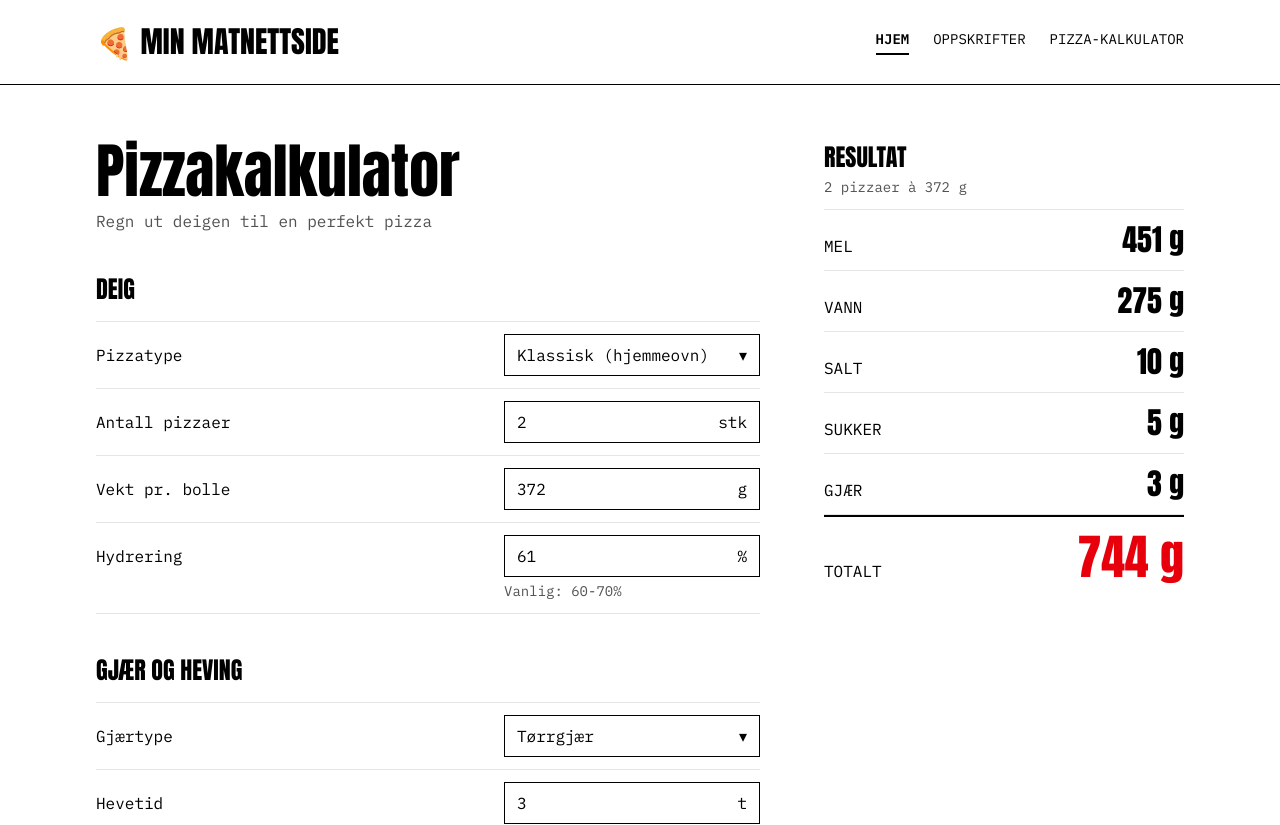
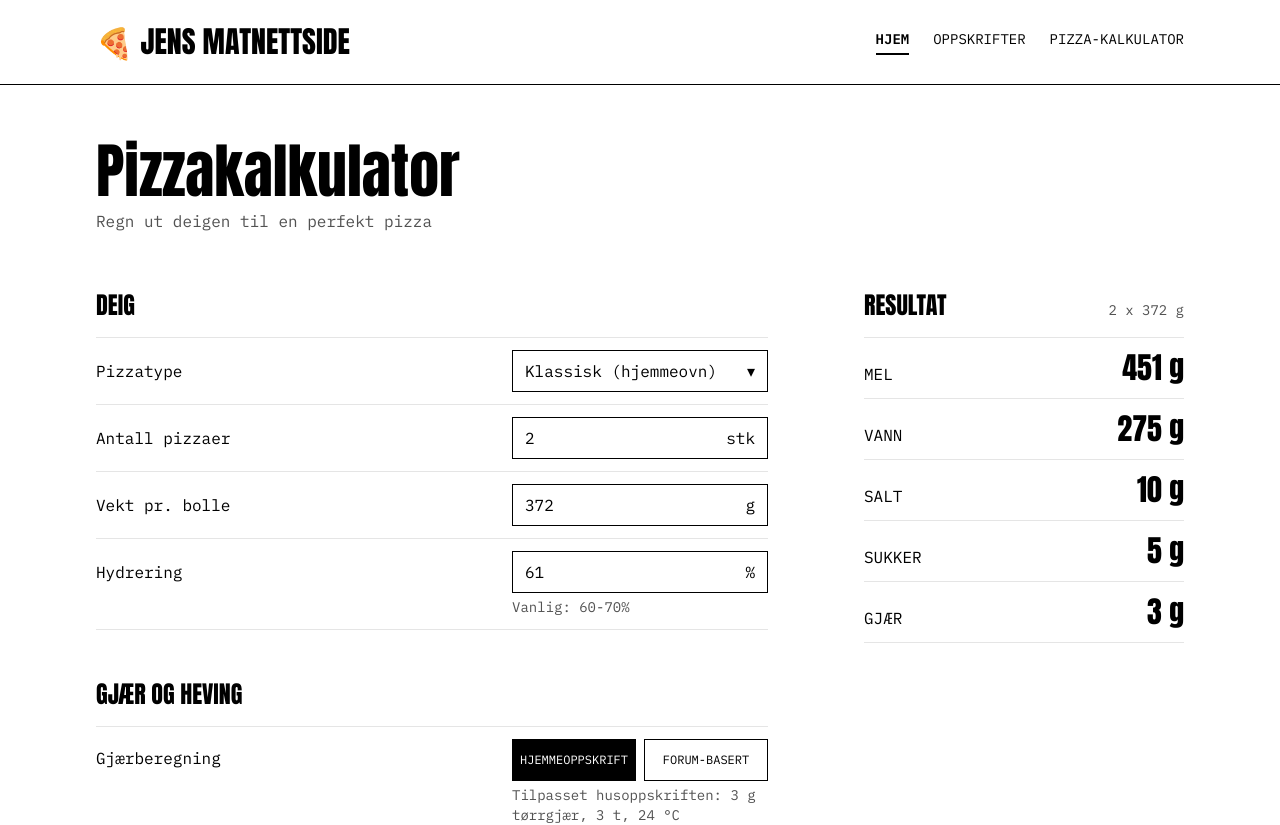
Before and after one commit to jensstat/jensmat, a React (Vite) app: page / in a window 1280 px wide. Shown: the top 825 px of the page. Built offline with nearby package versions, Linux system fonts and the light colour scheme.

Commit message:
Working yeast-calc

```diff
--- /dev/null
+++ b/src/components/ChoiceTags.tsx
@@ -0,0 +1,53 @@
+import { useId } from "react";
+import type { SelectOption } from "./SelectField";
+
+interface ChoiceTagsProps {
+  label: string;
+  options: SelectOption[];
+  value: string;
+  onChange: (value: string) => void;
+  hint?: string;
+}
+
+// A row of clickable tags where exactly one is chosen (like radio buttons).
+// Same layout as FieldCard: label left, tags right (16rem), optional hint below.
+//
+// Under the hood each tag is a real radio button, hidden with sr-only.
+// That way the keyboard (Tab + arrow keys) and screen readers work for free.
+function ChoiceTags({ label, options, value, onChange, hint }: ChoiceTagsProps) {
+  // useId makes an id that is unique on the page, even if the component is used twice.
+  // It connects the label to the group, and gives the radio buttons a shared name.
+  const id = useId();
+
+  return (
+    <div className="grid gap-1 py-3 sm:grid-cols-[1fr_16rem] sm:items-baseline sm:gap-6">
+      <span id={id}>{label}</span>
+      <span>
+        <span role="radiogroup" aria-labelledby={id} className="grid grid-cols-2 gap-2">
+          {options.map((option) => (
+            <label key={option.value} className="cursor-pointer">
+              <input
+                type="radio"
+                name={id}
+                value={option.value}
+                checked={value === option.value}
+                onChange={() => onChange(option.value)}
+                // peer: lets the span below change style when this radio is checked or focused.
+                className="peer sr-only"
+              />
+              {/* py-3: the same height as the input boxes (text-xs is smaller, so it needs more padding) */}
+              <span className="block border border-black px-1 py-3 text-center text-xs uppercase transition-colors hover:bg-neutral-100 peer-checked:bg-black peer-checked:text-white peer-focus-visible:ring-2 peer-focus-visible:ring-red-600">
+                {option.label}
+              </span>
+            </label>
+          ))}
+        </span>
+        {hint && (
+          <span className="mt-1 block text-sm text-neutral-600">{hint}</span>
+        )}
+      </span>
+    </div>
+  );
+}
+
+export default ChoiceTags;
--- a/src/components/Header.tsx
+++ b/src/components/Header.tsx
@@ -25,7 +25,7 @@ function Header() {
           onClick={() => setActiveLink("Hjem")}
           className="font-display text-2xl uppercase md:text-3xl"
         >
-          🍕 Min matnettside
+          🍕 Jens matnettside
         </a>
 
         <nav className="flex gap-6 font-mono text-sm uppercase">
@@ -44,9 +44,7 @@ function Header() {
                 // {` `} = a template string: normal classes + ${...} picks extra classes.
                 // Inactive links get a transparent border so the text doesn't move when clicked.
                 className={`border-b-2 pb-1 transition-colors hover:text-red-600 ${
-                  isActive
-                    ? "border-black font-semibold"
-                    : "border-transparent"
+                  isActive ? "border-black font-semibold" : "border-transparent"
                 }`}
               >
                 {link.label}
--- a/src/components/ResultPanel.tsx
+++ b/src/components/ResultPanel.tsx
@@ -14,44 +14,38 @@ interface ResultPanelProps {
 // From lg: a plain list like the fields on the left, sticky while you scroll.
 // The lg: classes "undo" the black box, so both looks share the same markup.
 function ResultPanel({ rows, pizzaCount, ballWeight }: ResultPanelProps) {
-  // The total is the sum of all rows, so it can never disagree with them.
-  // reduce walks through the list and carries a running sum, starting at 0.
-  // Rounded to whole grams: the yeast row can have a decimal, and half a gram doesn't matter for the total.
-  const totalGrams = Math.round(rows.reduce((sum, row) => sum + row.grams, 0));
-
   return (
     // self-start: without it the box stretches to the full height of the
     // grid row, and sticky has nowhere to move.
     <aside className="bg-black p-6 text-white lg:sticky lg:top-28 lg:self-start lg:bg-transparent lg:p-0 lg:text-black">
+      <div className="flex items-baseline justify-between gap-4">
         <h2 className="font-display text-2xl uppercase">Resultat</h2>
-      <p className="mt-1 text-sm text-neutral-400 lg:text-neutral-600">
-        {pizzaCount} pizzaer à {ballWeight} g
+        <p className="text-sm text-neutral-400 lg:text-neutral-600">
+          {pizzaCount} x {ballWeight} g
         </p>
+      </div>
 
-      {/* The calculation returns no rows when a field is empty. */}
-      {rows.length === 0 && (
-        <p className="mt-6 text-sm">Fyll inn alle feltene for å se resultatet.</p>
-      )}
-
-      <dl className="mt-6 flex flex-col gap-3 lg:mt-3 lg:gap-0 lg:divide-y lg:divide-neutral-200 lg:border-y lg:border-neutral-200">
+      {/* The calculation returns no rows when a field is empty.
+          Then show a message instead of an empty list. */}
+      {rows.length === 0 ? (
+        <p className="mt-6 text-sm">
+          Fyll inn alle feltene for å se resultatet.
+        </p>
+      ) : (
+        <dl className="mt-6 flex flex-col gap-3 lg:mt-4 lg:gap-0 lg:divide-y lg:divide-neutral-200 lg:border-y lg:border-neutral-200">
           {rows.map((row) => (
             <div
               key={row.label}
               className="flex items-baseline justify-between lg:py-3"
             >
               <dt className="uppercase">{row.label}</dt>
-            <dd className="font-display text-4xl lg:text-3xl">{row.grams} g</dd>
+              <dd className="font-display text-4xl lg:text-3xl">
+                {row.grams} g
+              </dd>
             </div>
           ))}
         </dl>
-
-      {/* A thick line above the total, like the sum line on a receipt. */}
-      <div className="mt-6 flex items-baseline justify-between border-t border-white/30 pt-4 lg:mt-0 lg:border-t-2 lg:border-black">
-        <span className="uppercase">Totalt</span>
-        <span className="font-display text-5xl text-red-500 lg:text-red-600">
-          {totalGrams} g
-        </span>
-      </div>
+      )}
     </aside>
   );
 }
--- a/src/pages/PizzaCalculatorPage.tsx
+++ b/src/pages/PizzaCalculatorPage.tsx
@@ -1,10 +1,12 @@
 import { useState } from "react";
+import ChoiceTags from "../components/ChoiceTags";
 import FieldGroup from "../components/FieldGroup";
 import NumberField from "../components/NumberField";
 import ResultPanel from "../components/ResultPanel";
 import type { ResultRow } from "../components/ResultPanel";
 import SelectField from "../components/SelectField";
 import type { SelectOption } from "../components/SelectField";
+import { idyPercent, yeastStrength } from "../pizza/yeast";
 
 // Everything below is outside the component: it never changes,
 // so it doesn't need to be made again on every render.
@@ -23,6 +25,18 @@ const yeastOptions: SelectOption[] = [
   { value: "surdeig", label: "Surdeig" },
 ];
 
+// Two ways to work out the yeast amount (see idyPercent in pizza/yeast.ts).
+const yeastModelOptions: SelectOption[] = [
+  { value: "hjemme", label: "Hjemmeoppskrift" },
+  { value: "forum", label: "Forum-basert" },
+];
+
+// The hint under the tags explains the chosen way.
+const yeastModelHints: Record<string, string> = {
+  hjemme: "Tilpasset husoppskriften: 3 g tørrgjær, 3 t, 24 °C",
+  forum: "Basert på data fra Pizza Making Forum",
+};
+
 // All the settings on the page. One object instead of ten separate states,
 // so the whole set can be passed to the calculation in one go.
 interface PizzaSettings {
@@ -31,6 +45,7 @@ interface PizzaSettings {
   ballWeight: number;
   hydration: number;
   yeastType: string;
+  yeastModel: string;
   riseHours: number;
   riseTemp: number;
   salt: number;
@@ -48,28 +63,13 @@ const defaults: PizzaSettings = {
   ballWeight: 372, // (450 + 275 + 10 + 5 + 3) / 2 = 371.5
   hydration: 61, // 275 / 450
   yeastType: "tørr",
+  yeastModel: "hjemme", // gives the house recipe's 3 g
   riseHours: 3,
-  riseTemp: 20, // the recipe doesn't say; 3 h with this much yeast means room temperature
+  riseTemp: 24, // room temperature
   salt: 2.2, // 10 / 450
   sugar: 1.1, // 5 / 450
   oil: 0,
 };
-
-// How much yeast you need compared with fresh yeast.
-const yeastStrength: Record<string, number> = {
-  fersk: 1,
-  tørr: 1 / 3,
-  surdeig: 10, // rough guess in grams of starter. Sourdough really needs its own calculation later.
-};
-
-// Fresh yeast in % of the flour weight. A simple model, tuned to the house recipe
-// (3 h at 20 °C → 2 % fresh = 0.67 % dry = 3 g):
-// - double the time → half the yeast
-// - 10 °C colder → the yeast is half as fast → double the yeast
-function freshYeastPercent(hours: number, tempC: number) {
-  const speed = 2 ** ((tempC - 20) / 10);
-  return 6 / (hours * speed);
-}
 
 // Turns the settings into grams for each ingredient.
 // A "pure" function: the same settings always give the same result, and it doesn't touch React.
@@ -90,8 +90,10 @@ function calculateDough(s: PizzaSettings): ResultRow[] {
     return [];
   }
 
+  // The yeast amount comes from rise time, temperature and the chosen way of calculating (see pizza/yeast.ts).
   const yeastPercent =
-    freshYeastPercent(s.riseHours, s.riseTemp) * yeastStrength[s.yeastType];
+    idyPercent(s.riseHours, s.riseTemp, s.yeastModel) *
+    yeastStrength[s.yeastType];
 
   const totalDough = s.pizzaCount * s.ballWeight;
   // Everything is a % of the flour: flour × (100 % + all the other %) = total dough.
@@ -127,16 +129,19 @@ function PizzaCalculatorPage() {
   return (
     // The section fills <main> and carries the white background.
     // The inner div is centred with the same width and padding as the header, so they line up.
-    // Phones: one column. From lg: settings on the left, the result (360px) on the right.
     <section className="flex-1 bg-white font-mono">
-      <div className="mx-auto grid max-w-6xl gap-10 px-4 py-10 md:px-8 lg:grid-cols-[minmax(0,1fr)_360px] lg:gap-16 lg:py-14">
-        {/* Left column: the heading and the settings */}
-        <div>
+      <div className="mx-auto max-w-6xl px-4 py-10 md:px-8 lg:py-14">
+        {/* The heading spans both columns */}
         <h1 className="font-display text-5xl md:text-6xl">Pizzakalkulator</h1>
         <p className="mt-2 text-neutral-600">
           Regn ut deigen til en perfekt pizza
         </p>
-          <div className="mt-10 flex flex-col gap-10">
+
+        {/* Phones: one column. From lg: settings on the left, the result (320px) on the right.
+            Both columns start at the same height, so "Deig" and "Resultat" line up. */}
+        <div className="mt-10 grid gap-12 lg:mt-14 lg:grid-cols-[minmax(0,1fr)_320px] lg:gap-24">
+          {/* Left column: the settings */}
+          <div className="flex flex-col gap-12">
             <FieldGroup title="Deig">
               <SelectField
                 label="Pizzatype"
@@ -183,6 +188,15 @@ function PizzaCalculatorPage() {
             </FieldGroup>
 
             <FieldGroup title="Gjær og heving">
+              <ChoiceTags
+                label="Gjærberegning"
+                value={settings.yeastModel}
+                onChange={(value) =>
+                  setSettings({ ...settings, yeastModel: value })
+                }
+                options={yeastModelOptions}
+                hint={yeastModelHints[settings.yeastModel]}
+              />
               <SelectField
                 label="Gjærtype"
                 value={settings.yeastType}
@@ -213,7 +227,7 @@ function PizzaCalculatorPage() {
                 min={2}
                 max={30}
                 step={1}
-                hint="Kjøleskap: 4 °C, rom: 20 °C"
+                hint="Kjøleskap: 4 °C, rom: 24 °C"
               />
             </FieldGroup>
 
@@ -251,7 +265,6 @@ function PizzaCalculatorPage() {
               />
             </FieldGroup>
           </div>
-        </div>
 
           {/* Right column (under the settings on phones) */}
           <ResultPanel
@@ -260,6 +273,7 @@ function PizzaCalculatorPage() {
             ballWeight={settings.ballWeight}
           />
         </div>
+      </div>
     </section>
   );
 }
--- /dev/null
+++ b/src/pizza/yeast.ts
@@ -0,0 +1,131 @@
+// How much yeast a dough needs, based on rise time and temperature.
+//
+// All amounts here are instant dry yeast (IDY), in % of the flour weight.
+// Other yeast types are converted with yeastStrength at the bottom.
+//
+// The source of the data is TXCraig1's "Baker's yeast quantity prediction model"
+// on the Pizza Making Forum (pizzamaking.com, topic 26831), built from many home bakers' results.
+
+// ---------------------------------------------------------------------------
+// 1. Reference points: known answers, used to check the calculation.
+// ---------------------------------------------------------------------------
+
+export interface YeastReferencePoint {
+  hours: number;
+  tempC: number;
+  idyPercent: number;
+  source: string;
+}
+
+// Data points quoted from the table in the forum thread (temperatures converted from °F).
+export const referencePoints: YeastReferencePoint[] = [
+  { hours: 2, tempC: 18.3, idyPercent: 0.8, source: "Forum thread (65 °F)" },
+  { hours: 12, tempC: 27.2, idyPercent: 0.025, source: "Forum thread (81 °F)" },
+  { hours: 48, tempC: 17.8, idyPercent: 0.02, source: "Forum thread (64 °F)" },
+];
+
+// ---------------------------------------------------------------------------
+// 2. The table: real data, used first when it covers the settings.
+// ---------------------------------------------------------------------------
+
+// The rise times (hours) the table has columns for.
+export const tableHours: number[] = [];
+
+// One row per temperature, with an IDY % for each time in tableHours.
+// Empty until the data from the forum table is entered.
+export const yeastTable: { tempC: number; idyPercent: number[] }[] = [];
+
+// Straight line between two known points: where is y when x is between x0 and x1?
+function lerp(x: number, x0: number, x1: number, y0: number, y1: number) {
+  if (x1 === x0) return y0;
+  return y0 + ((y1 - y0) * (x - x0)) / (x1 - x0);
+}
+
+// The two neighbours in a sorted list that x lies between (as indexes).
+// Returns null if x is outside the list.
+function findNeighbours(values: number[], x: number): [number, number] | null {
+  if (values.length === 0 || x < values[0] || x > values[values.length - 1]) {
+    return null;
+  }
+  for (let i = 0; i < values.length - 1; i++) {
+    if (x <= values[i + 1]) return [i, i + 1];
+  }
+  return [values.length - 1, values.length - 1];
+}
+
+// Looks the amount up in the table, between the nearest times and temperatures.
+// Returns null when the settings are outside the table, so the formula can take over.
+export function idyPercentFromTable(hours: number, tempC: number): number | null {
+  const timeIdx = findNeighbours(tableHours, hours);
+  const tempIdx = findNeighbours(
+    yeastTable.map((row) => row.tempC),
+    tempC,
+  );
+  if (!timeIdx || !tempIdx) return null;
+
+  // Yeast amounts change by multiplying (half, a quarter …), not by adding,
+  // so the in-between steps are done on logarithms. That gives a smooth curve.
+  const logH = Math.log(hours);
+  const logHours = tableHours.map(Math.log);
+
+  const logAtTemp = (row: { idyPercent: number[] }) =>
+    lerp(
+      logH,
+      logHours[timeIdx[0]],
+      logHours[timeIdx[1]],
+      Math.log(row.idyPercent[timeIdx[0]]),
+      Math.log(row.idyPercent[timeIdx[1]]),
+    );
+
+  const low = yeastTable[tempIdx[0]];
+  const high = yeastTable[tempIdx[1]];
+  const logIdy = lerp(tempC, low.tempC, high.tempC, logAtTemp(low), logAtTemp(high));
+  return Math.exp(logIdy);
+}
+
+// ---------------------------------------------------------------------------
+// 3. The formula: used when the table doesn't cover the settings (or is empty).
+// ---------------------------------------------------------------------------
+
+// Fitted so it goes exactly through the three reference points above:
+//   IDY % = 1.417 × hours^-1.187 × 2^(-(°C − 20) / 4.6)
+// In words:
+// - double the time → a bit less than half the yeast (the yeast multiplies along the way)
+// - 4.6 °C warmer → the yeast works twice as fast → half the yeast
+// It's fitted to data between about 18 and 27 °C. Fridge temperatures are a guess
+// (an extrapolation), so check those in the kitchen.
+export function idyPercentFromFormula(hours: number, tempC: number) {
+  return 1.417 * hours ** -1.187 * 2 ** (-(tempC - 20) / 4.6);
+}
+
+// ---------------------------------------------------------------------------
+// 4. What the calculator uses.
+// ---------------------------------------------------------------------------
+
+// The forum data: the table when it covers the settings, otherwise the formula.
+function forumIdyPercent(hours: number, tempC: number) {
+  return idyPercentFromTable(hours, tempC) ?? idyPercentFromFormula(hours, tempC);
+}
+
+// The house recipe: 3 g instant yeast to 450 g flour, 3 h at 24 °C.
+const houseRecipe = { hours: 3, tempC: 24, idyPercent: (3 / 450) * 100 };
+
+// How much more yeast the house recipe uses than the forum data (about 3.2×).
+// Worked out from the numbers, so it updates by itself when the table is filled in.
+export const houseFactor =
+  houseRecipe.idyPercent / forumIdyPercent(houseRecipe.hours, houseRecipe.tempC);
+
+// "hjemme": the forum data scaled to match the house recipe. Same curve, just more yeast,
+//           so the house recipe gives exactly 3 g. Long, cold rises get a lot of yeast this way.
+// "forum":  the forum data as it is.
+export function idyPercent(hours: number, tempC: number, model: string) {
+  const forum = forumIdyPercent(hours, tempC);
+  return model === "hjemme" ? forum * houseFactor : forum;
+}
+
+// How much of each yeast type you need compared with instant dry yeast.
+export const yeastStrength: Record<string, number> = {
+  tørr: 1,
+  fersk: 3, // fresh yeast is weaker: about 3 × as much as instant dry yeast
+  surdeig: 30, // rough guess in grams of starter. Sourdough really needs its own calculation later.
+};
```
Lines whose indentation alone changed are shown as unchanged.
